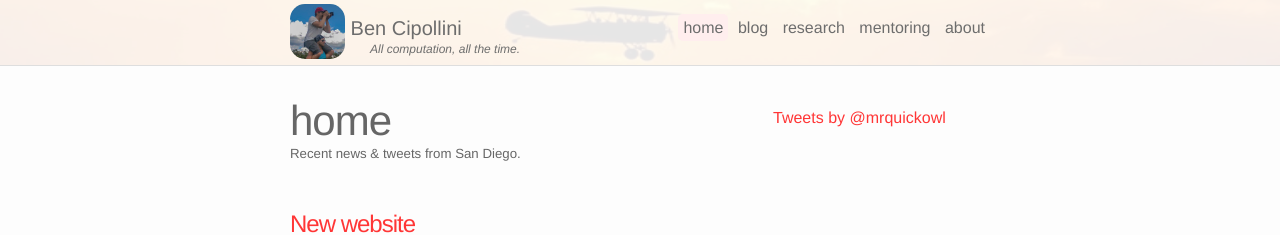
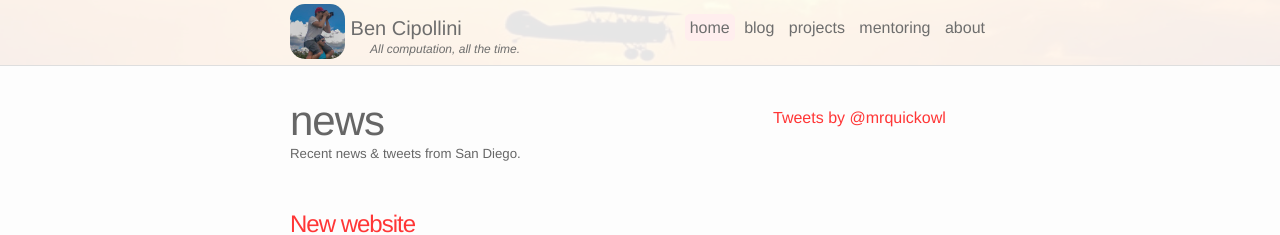
Before and after one commit to bcipolli/bcipolli.github.io, a Jekyll site: the page built from news.md, in a window 1280 px wide and 922 px high. Shown: the top 235 px of the window. Built offline with Jekyll 4.4.1, drawn with Linux system fonts in a browser that asks for light colours; comment, search, counter and statistics services are not loaded.

Commit message:
Add nav_title to separate nav text from page title.

```diff
--- a/_includes/header.html
+++ b/_includes/header.html
@@ -12,9 +12,9 @@
       <div class="trigger">
         {% assign sorted_pages = site.pages | sort:"weight" %}
         {% for pg in sorted_pages %}
-          {% if pg.url contains '/page' %}
-          {% else %}
-          <a class="page-link{% if page.url == pg.url %} selected{% endif %}" href="{{ pg.url | replace:'index.html','' | prepend: site.baseurl }}">{{ pg.title }}</a>
+          {% if pg.url contains '/page' %} {* pagination *}
+          {% elsif pg.nav_title %}
+          <a class="page-link{% if page.url == pg.url %} selected{% endif %}" href="{{ pg.url | replace:'index.html','' | prepend: site.baseurl }}">{{ pg.nav_title }}</a>
           {% endif %}
         {% endfor %}
 
--- a/blog/index.html
+++ b/blog/index.html
@@ -1,6 +1,7 @@
 ---
 layout: default
 weight: 1
+nav_title: blog
 title: blog
 ---
 
--- a/news.md
+++ b/news.md
@@ -1,7 +1,8 @@
 ---
 layout: page
 permalink: /
-title: home
+nav_title: home
+title: news
 description: Recent news &amp; tweets from San Diego.
 weight: 0
 ---
--- a/projects.md
+++ b/projects.md
@@ -1,6 +1,7 @@
 ---
 layout: page
-title: research
+nav_title: projects
+title: projects
 description: Research and software projects that I'm working on.
 permalink: /projects/
 weight: 3
```
Also changed, not shown: about.md (+1 -0 lines), mentoring.md (+1 -0 lines).
